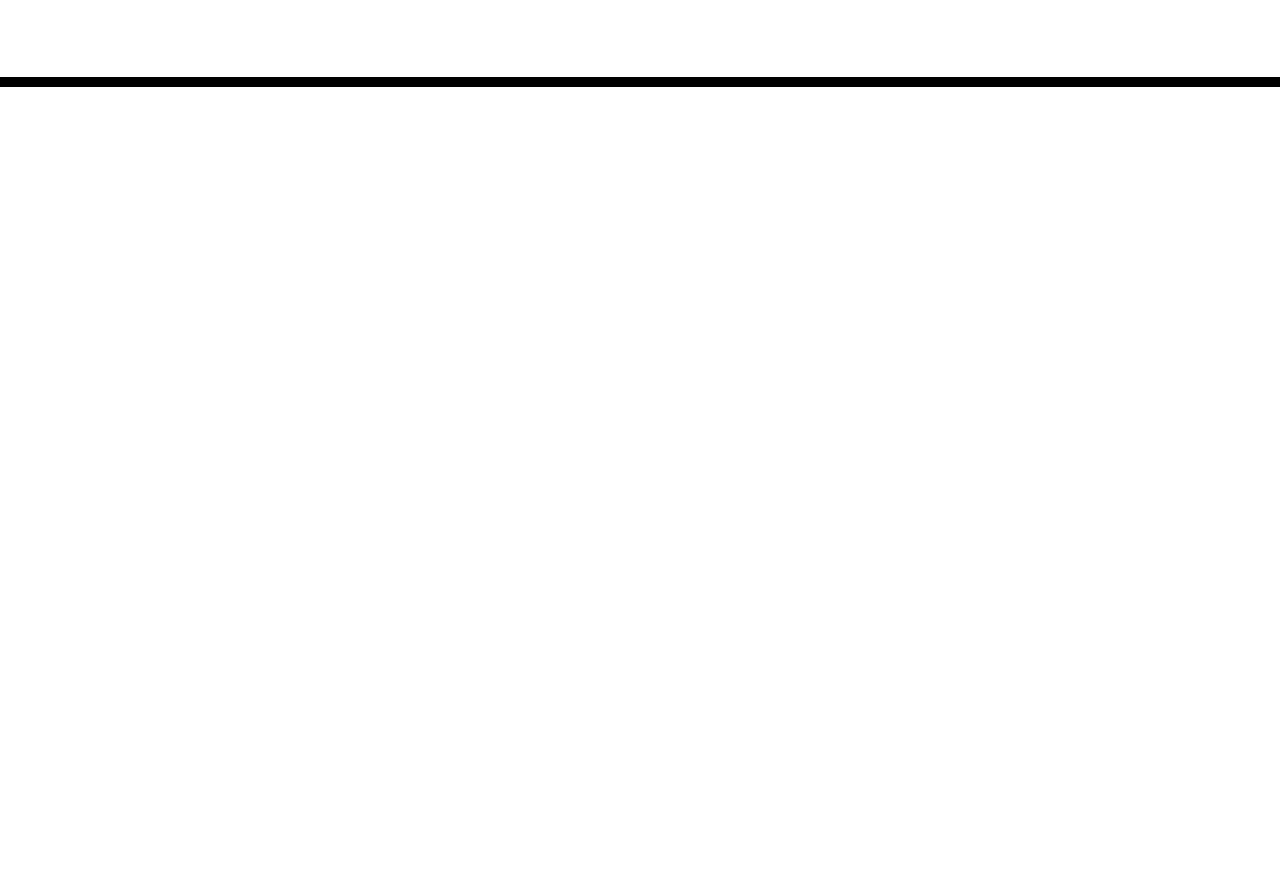
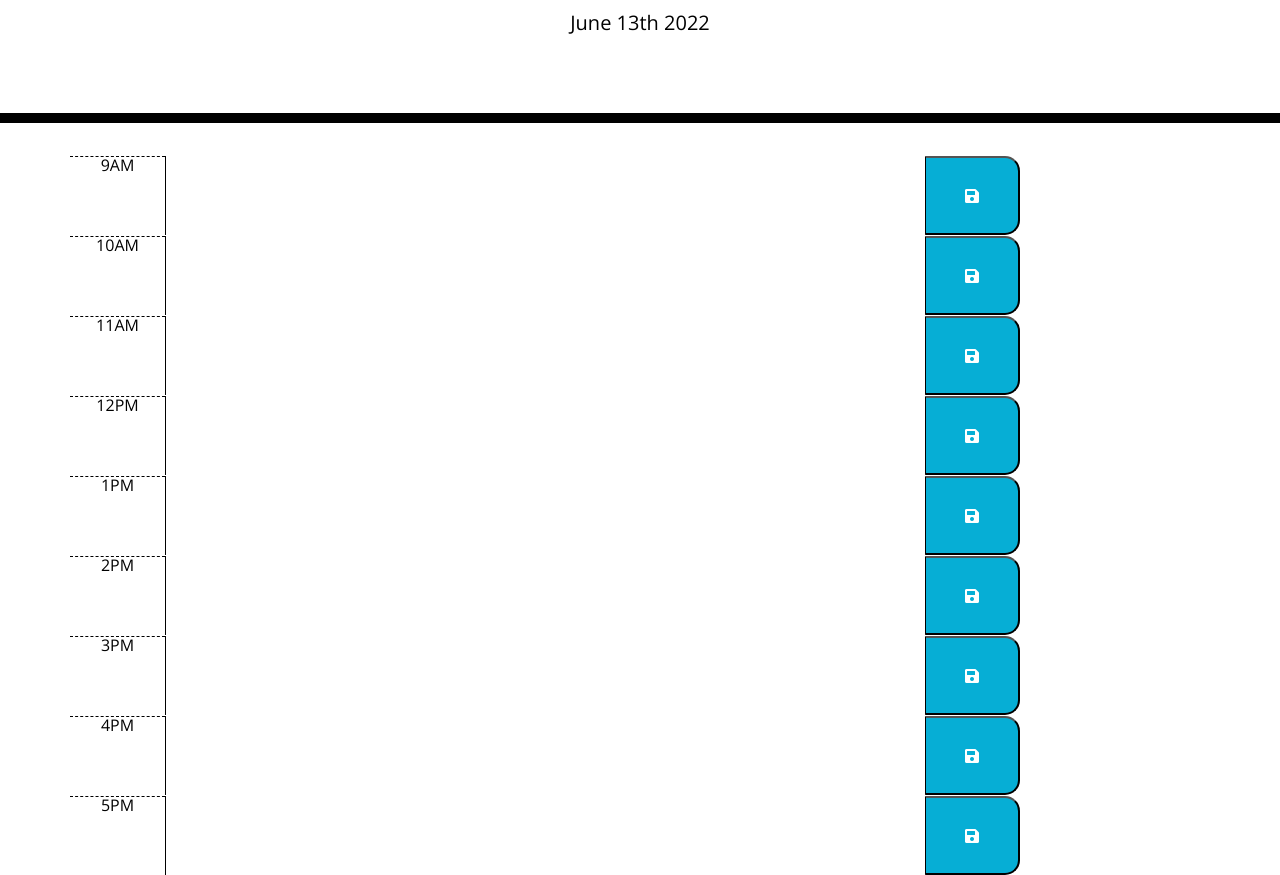
Before and after one commit to CaitlinParsons25/work-day-scheduler, a plain HTML site: page index.html in a window 1280 px wide. Shown: the part 181-1056 px from the top of the page. Before the commit the page ends 800 px from the top, so only its background shows below. Drawn offline with nearby package versions, Linux system fonts and the light colour scheme; files that its build step writes are made by us from their sources.

Commit message:
added hours divs to index.html

```diff
--- /dev/null
+++ b/Develop/script.js
@@ -0,0 +1 @@
+$("#currentDay").text(moment().format('MMMM Do YYYY'));
--- a/index.html
+++ b/index.html
@@ -18,7 +18,7 @@
       href="https://fonts.googleapis.com/css?family=Open+Sans&display=swap"
       rel="stylesheet"
     />
-    <link rel="stylesheet" href="style.css" />
+    <link rel="stylesheet" href="./Develop/style.css" />
     <title>Work Day Scheduler</title>
   </head>
 
@@ -28,11 +28,57 @@
       <p class="lead">A simple calendar app for scheduling your work day</p>
       <p id="currentDay" class="lead"></p>
     </header>
+
     <div class="container">
-      <!-- Timeblocks go here -->
+      <div class="time-block row" id="9am">
+          <div class="col-1 hour">9AM</div>
+          <textarea class="description col-8"></textarea>
+          <button class="saveBtn col-1"><i class="fa fa-save"></i></button>
+      </div>
+      <div class="time-block row" id="10am">
+        <div class="col-1 hour">10AM</div>
+        <textarea class="description col-8"></textarea>
+        <button class="saveBtn col-1"><i class="fa fa-save"></i></button>
+      </div>
+      <div class="time-block row" id="11am">
+        <div class="col-1 hour">11AM</div>
+        <textarea class="description col-8"></textarea>
+        <button class="saveBtn col-1"><i class="fa fa-save"></i></button>
+      </div>
+      <div class="time-block row" id="12pm">
+        <div class="col-1 hour">12PM</div>
+        <textarea class="description col-8"></textarea>
+        <button class="saveBtn col-1"><i class="fa fa-save"></i></button>
+      </div>
+      <div class="time-block row" id="1pm">
+        <div class="col-1 hour">1PM</div>
+        <textarea class="description col-8"></textarea>
+        <button class="saveBtn col-1"><i class="fa fa-save"></i></button>
+      </div>
+      <div class="time-block row" id="2pm">
+        <div class="col-1 hour">2PM</div>
+        <textarea class="description col-8"></textarea>
+        <button class="saveBtn col-1"><i class="fa fa-save"></i></button>
+      </div>
+      <div class="time-block row" id="3pm">
+        <div class="col-1 hour">3PM</div>
+        <textarea class="description col-8"></textarea>
+        <button class="saveBtn col-1"><i class="fa fa-save"></i></button>
+      </div>
+      <div class="time-block row" id="4pm">
+        <div class="col-1 hour">4PM</div>
+        <textarea class="description col-8"></textarea>
+        <button class="saveBtn col-1"><i class="fa fa-save"></i></button>
+      </div>
+      <div class="time-block row" id="5pm">
+        <div class="col-1 hour">5PM</div>
+        <textarea class="description col-8"></textarea>
+        <button class="saveBtn col-1"><i class="fa fa-save"></i></button>
+      </div>
     </div>
 
     <script src="https://code.jquery.com/jquery-3.4.1.min.js"></script>
     <script src="https://cdnjs.cloudflare.com/ajax/libs/moment.js/2.24.0/moment.min.js"></script>
+    <script src="./Develop/script.js"></script>
   </body>
 </html>
```
